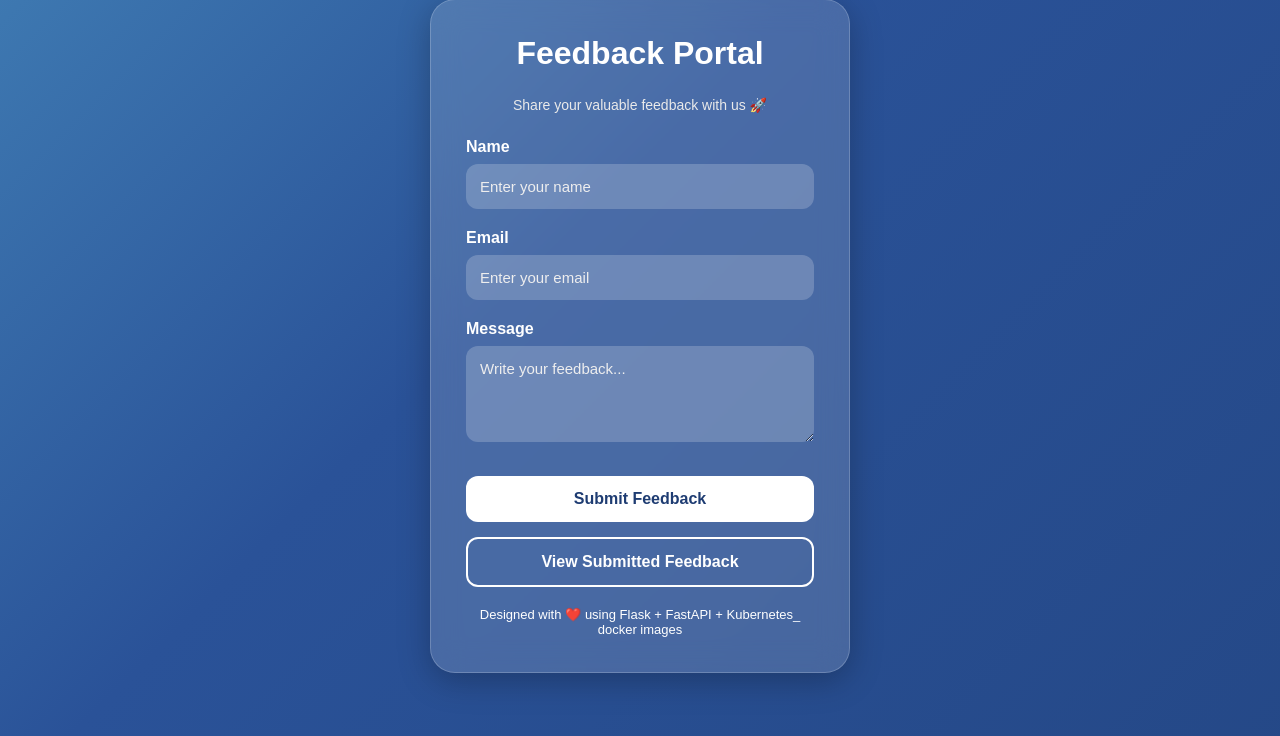
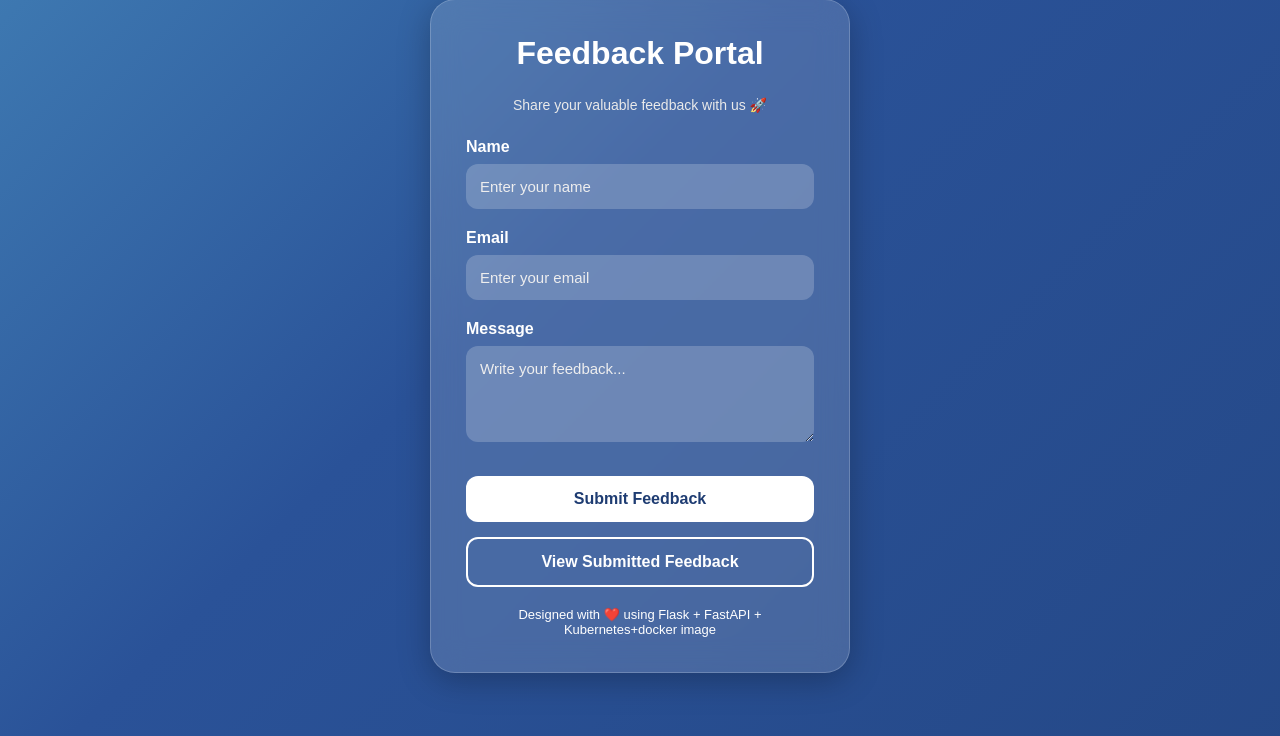
Before and after one commit to Saiteja4751/UpSklling, a Flask app: page / in a window 1280 px wide. Shown: the part 64-800 px from the top of the page. Run offline with Flask 3, Linux system fonts and the light colour scheme.

Commit message:
update the html code

```diff
--- a/flask_frontend/templates/index.html
+++ b/flask_frontend/templates/index.html
@@ -184,7 +184,7 @@
     </form>
 
     <div class="footer">
-        Designed with ❤️ using Flask + FastAPI + Kubernetes_ docker images
+        Designed with ❤️ using Flask + FastAPI + Kubernetes+docker image
     </div>
 
 </div>
```
